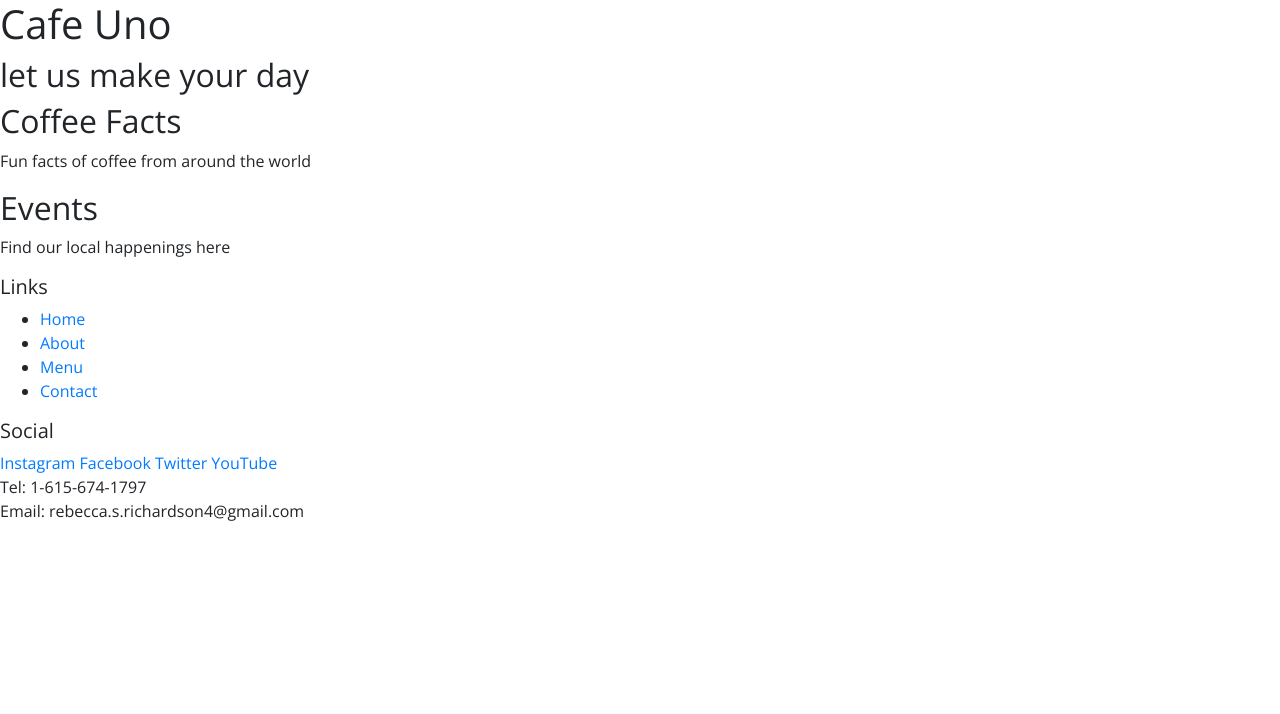
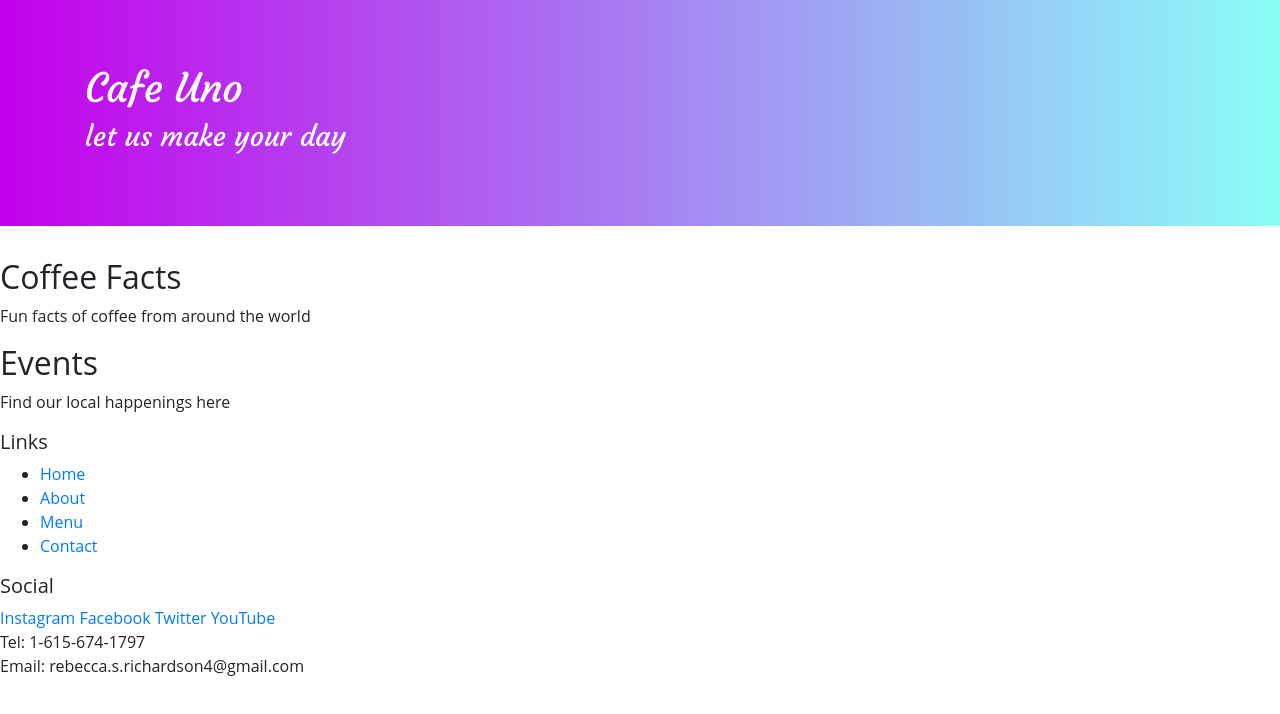
Before and after one commit to beckyrich/cafe-uno, a website: page index.html in a window 1280 px wide. Drawn offline with nearby package versions, Linux system fonts and the light colour scheme.

Commit message:
Jumbotron added

```diff
--- a/css/styles.css
+++ b/css/styles.css
@@ -1,3 +1,12 @@
 body {
     font-family: "Open Sans", sans-serif;
 }
+
+.jumbotron {
+    background: linear-gradient(to right, #c300eb 0%, #8afff7 100%);
+    color: white;
+}
+
+h1, h3 {
+    font-family: 'Courgette', cursive;
+}
--- a/index.html
+++ b/index.html
@@ -9,7 +9,7 @@
     <link rel="stylesheet" href="node_modules/bootstrap/dist/css/bootstrap.min.css" />
 
     <!-- Additional CSS must be placed after Bootstrap CSS -->
-    <link rel="stylesheet" href="https://fonts.googleapis.com/css?family=Lobster|Open+Sans" />
+    <link rel="stylesheet" href="https://fonts.googleapis.com/css2?family=Courgette&display=swap" />
     <link rel="stylesheet" href="css/styles.css" />
 
     <title>Cafe Uno</title>
@@ -17,10 +17,14 @@
 
 <body>
 
-    <header>
-        <div>
-            <h1> Cafe Uno </h1>
-            <h2> let us make your day </h2>
+    <header class="jumbotron jumbotron-fluid">
+        <div class="container">
+            <div class="row">
+                <div class="col">
+                    <h1> Cafe Uno </h1>
+                    <h3> let us make your day </h3>
+                </div>
+            </div>
         </div>
     </header>
 
```
